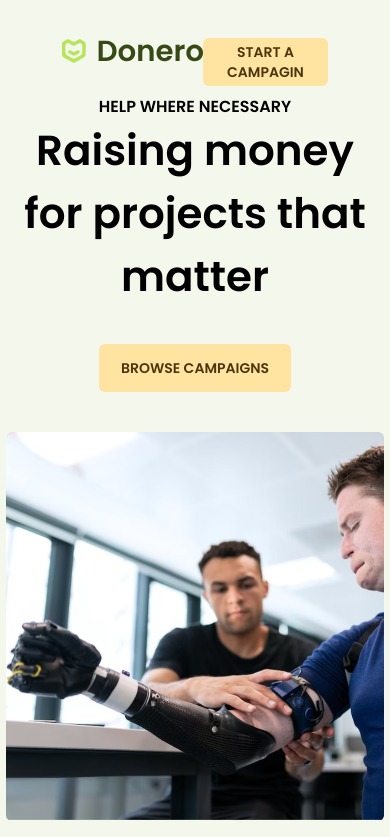
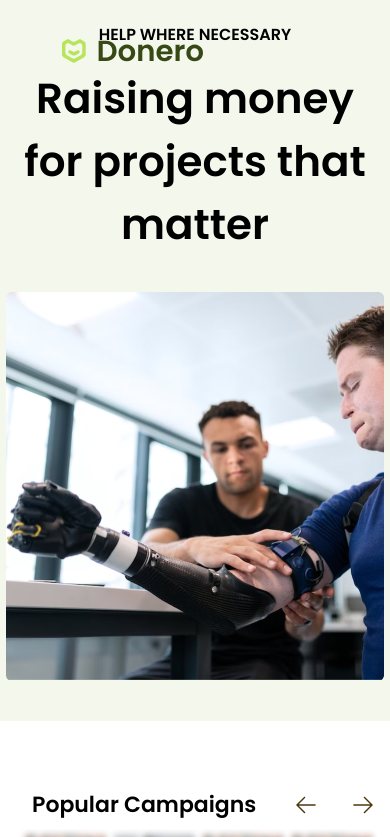
Before and after one commit to Decentree/donero, a Next.js app: page / in a window 390 px wide. Shown: the top 837 px of the page. Built offline with nearby package versions, Linux system fonts and the light colour scheme.

Commit message:
removing icons, buttons and adding outline-none in form

```diff
--- a/components/ContactUsSection.tsx
+++ b/components/ContactUsSection.tsx
@@ -28,7 +28,7 @@
       </div>
       <form className="sm:flex m-auto mt-[41px] w-fit" method="post" onSubmit={onSubmit}>
         <input
-          className="w-fit w-[320px] lg:w-[383px] h-[48px] mr-[16px] pl-6 border border-[#E6E6E6] rounded-xl main-input my-4" name="email" aria-label="Email" required
+          className="focus:outline-none w-fit w-[320px] lg:w-[383px] h-[48px] mr-[16px] pl-6 border border-[#E6E6E6] rounded-xl main-input my-4" name="email" aria-label="Email" required
           type="email"
           placeholder="Email"
           disabled={loading || error || sent}
--- a/components/Footer.tsx
+++ b/components/Footer.tsx
@@ -2,8 +2,6 @@
 /* eslint-disable jsx-a11y/alt-text */
 import { Section } from "./Section"
 import DoneroAndDecentree from "public/icons/DoneroAndDecentree.svg"
-import Twitter from "public/icons/Twitter.png"
-import Instagram from "public/icons/Instagram.png"
 
 export const Footer = ()=>{
   return(
@@ -13,15 +11,9 @@
           <DoneroAndDecentree />
         </div>
         <p className="text-[#737373] text-sm w-[379px] m-auto lg:m-0 text-center lg:text-left pb-[59px] mt-[13px]">Our mission is to utilise blockchain to help as many people as possible.</p>
-        <div className="absolute left-0 bottom-50 border-t border-[#E4E5E5] w-full mt"></div>
-        <div className="lg:flex items-center h-[87px]">
+        <div className="absolute left-0 bottom-50 border-t border-[#E4E5E5] w-full"></div>
+        <div className="lg:flex items-center lg:h-[87px]">
           <p className="my-5 lg:my-0 sm:w-[500px] text-[#737373] text-sm m-auto lg:m-0 text-center lg:text-left">© 2022 Donero s. r. o. Všechna práva vyhrazena.</p>
-          <div className="w-full">
-            <div className="m-auto w-fit lg:float-right flex">
-              <img src={Instagram.src} className="mr-10"/>
-              <img src={Twitter.src}/>
-            </div>
-          </div>
         </div>
       </Section>
     </div>
--- a/components/TopSection.tsx
+++ b/components/TopSection.tsx
@@ -1,7 +1,6 @@
 /* eslint-disable @next/next/no-img-element */
 /* eslint-disable jsx-a11y/alt-text */
 import { Section } from "./Section"
-import { Button } from "./Button"
 import { MainFontText } from "./MainFontText"
 import Donero from "public/icons/Donero.svg"
 import Forrest from "public/images/Forrest.png"
@@ -14,9 +13,11 @@
         <div>
           <Donero />
         </div>
-        <div className="w-full z-10">
-          <Button text="Start a campagin" extrastyle="float-right"/>
-        </div>
+        {/*
+          <div className="w-full z-10">
+            <Button text="Start a campagin" extrastyle="float-right"/>
+          </div>
+        */}
       </div>
       <img
         className="z-[0] relative top-[400px] left-[720px]"
@@ -24,10 +25,12 @@
       />
       <div className="flex">
         <div className="mt-[117px] text-center lg:text-left lg:flex m-auto">
-          <div className="m-auto lg:w-[684px] xl:mr-[74px] pt-[70px]">
+          <div className="m-auto lg:w-[684px] xl:mr-[74px] pt-[20px] lg:pt-[70px]">
             <MainFontText text="HELP WHERE NECESSARY" extrastyle="text-base"/>
-            <MainFontText text="Raising money for projects that matter" extrastyle="z-10 relative px-[22px] lg:w-[684px] md:px-0 text-[42px] lg:text-[64px] mb-[36px]"/>
-            <Button extrastyle="mb-10 lg:mb-0" text="Browse campaigns"/>
+            <MainFontText text="Raising money for projects that matter" extrastyle="z-10 relative lg:w-[684px] mt-[20px] lg:mt-[0px] mb-[36px] px-[22px] md:px-0 text-[42px] lg:text-[64px]"/>
+            {/*
+              <Button extrastyle="mb-10 lg:mb-0" text="Browse campaigns"/>
+            */}
           </div>
           <img
             src={Technology.src}
```
Also changed, not shown: public/icons/Instagram.png (deleted), public/icons/Twitter.png (deleted).
